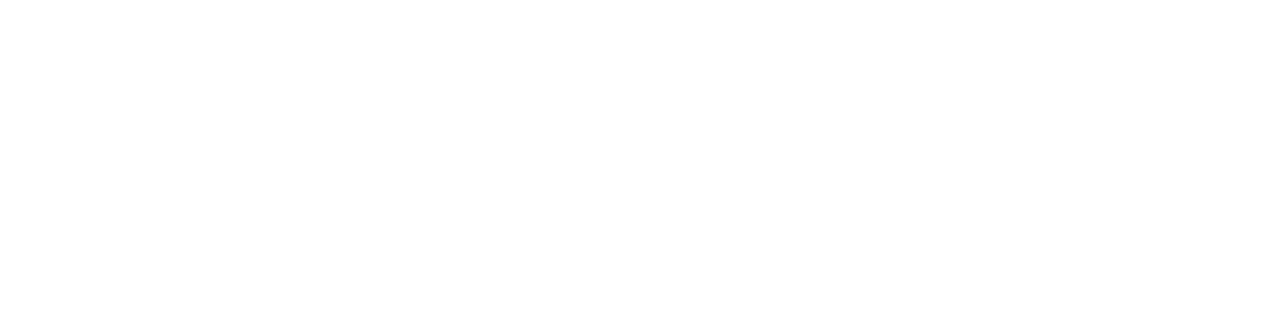
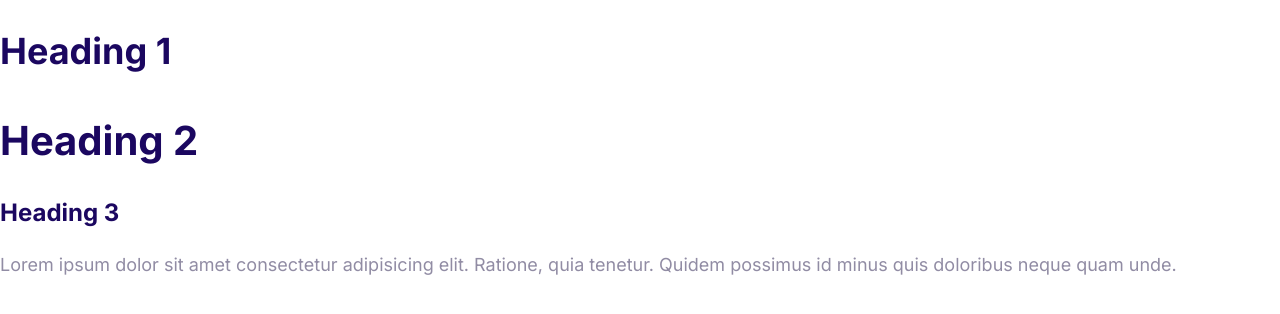
Before and after one commit to Iamronaldosunmu/moshify, a plain HTML site: page index.html in a window 1280 px wide. Drawn offline with Linux system fonts and the light colour scheme.

Commit message:
Defined the styles for the fonts

```diff
--- a/css/styles.css
+++ b/css/styles.css
@@ -5,3 +5,51 @@
   --color-headings: #1b0760;
   --color-body: #918ca4;
 }
+html {
+  font-size: 62.5%;
+}
+
+body {
+  font-family: Inter, Arial, Helvetica, sans-serif;
+  color: var(--color-body);
+  font-size: 2.4rem;
+  line-height: 1.5;
+}
+
+h1,
+h2,
+h3 {
+  color: var(--color-headings);
+  margin-bottom: 1rem;
+}
+
+h1 {
+  font-size: 7rem;
+}
+h2 {
+  font-size: 4rem;
+}
+h3 {
+  font-size: 3rem;
+  margin-bottom: 2rem;
+}
+
+p {
+  margin-top: 0;
+}
+
+@media screen and (min-width: 1024px) {
+  body {
+    font-size: 1.8rem;
+  }
+  h1 {
+    font-size: 8rem;
+  }
+  h2 {
+    font-size: 4rem;
+  }
+
+  h3 {
+    font-size: 2.4rem;
+  }
+}
--- a/index.html
+++ b/index.html
@@ -5,8 +5,21 @@
     <meta http-equiv="X-UA-Compatible" content="IE=edge" />
     <meta name="viewport" content="width=device-width, initial-scale=1.0" />
     <title>Document</title>
+    <link rel="preconnect" href="https://fonts.gstatic.com" />
+    <link
+      href="https://fonts.googleapis.com/css2?family=Inter:wght@400;700&display=swap"
+      rel="stylesheet"
+    />
     <link rel="stylesheet" href="css/styles.css" />
     <link rel="stylesheet" href="css/normalize.css" />
   </head>
-  <body></body>
+  <body>
+    <h1>Heading 1</h1>
+    <h2>Heading 2</h2>
+    <h3>Heading 3</h3>
+    <p>
+      Lorem ipsum dolor sit amet consectetur adipisicing elit. Ratione, quia
+      tenetur. Quidem possimus id minus quis doloribus neque quam unde.
+    </p>
+  </body>
 </html>
```
